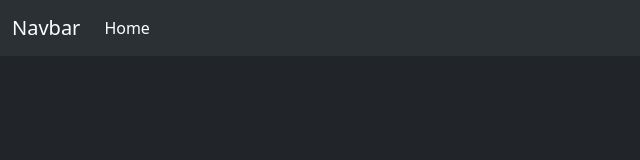
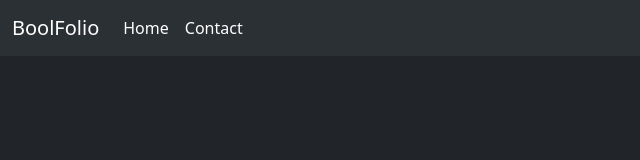
Before and after one commit to Antonio-Italiano/vite-boolfolio, a Vue app: page / in a window 1280 px wide. Shown: the top 160 px of the page, without its empty margins (0-640 px from the left). Built offline with nearby package versions, Linux system fonts and the light colour scheme.

Commit message:
Added RouteLink Contact

```diff
--- a/src/components/AppHeader.vue
+++ b/src/components/AppHeader.vue
@@ -8,14 +8,17 @@ export default {
 <template lang="">
    <nav class="navbar navbar-expand-lg bg-body-tertiary">
     <div class="container-fluid">
-        <a class="navbar-brand" href="#">Navbar</a>
+        <router-link to="/" class="navbar-brand">BoolFolio</router-link>
         <button class="navbar-toggler" type="button" data-bs-toggle="collapse" data-bs-target="#navbarNav" aria-controls="navbarNav" aria-expanded="false" aria-label="Toggle navigation">
         <span class="navbar-toggler-icon"></span>
         </button>
         <div class="collapse navbar-collapse" id="navbarNav">
         <ul class="navbar-nav">
-            <li class="nav-item">
-                <a class="nav-link active" aria-current="page" href="#">Home</a>
+            <li class="nav-item d-flex">
+                <router-link to="/" class="nav-link active" aria-current="page">Home</router-link>
+            </li>
+            <li class="nav-item d-flex">
+                <router-link to="/contact" class="nav-link active" aria-current="page">Contact</router-link>
             </li>
         </ul>
         </div>
```
